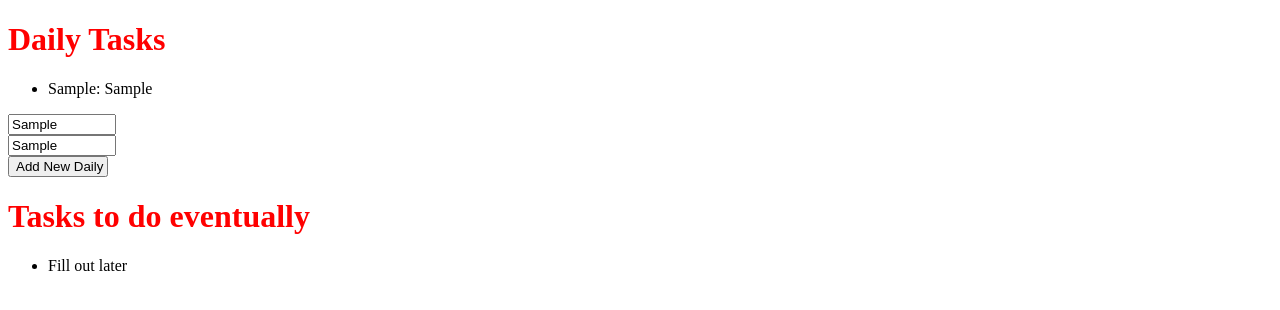
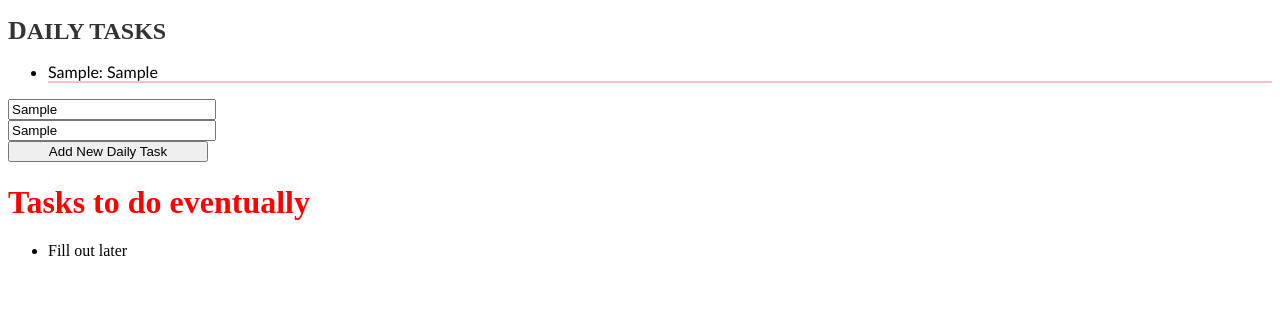
Before and after one commit to jasmine-9000/todolist-purejs, a website: page index.html in a window 1280 px wide. Both pictures are taken after typing "Sample", "Sample" into the empty fields and a click on the input "Add New Daily Task". Drawn offline with Linux system fonts and the light colour scheme; no server answers.

Commit message:
Tried to make it prettier. Added a design doc

```diff
--- a/db.json
+++ b/db.json
@@ -5,8 +5,8 @@
     "1523": "4567",
     "1524": "4567",
     "hello": "world",
-    "do dishes": "now",
-    "name": "fuck you",
+    "do dishes": "anytime",
+    "name": "Jasmine",
     "Do it now": "now now now"
   },
   "generaltasks": {
--- a/index.html
+++ b/index.html
@@ -19,7 +19,7 @@
             <input type="text" id="newdailytaskdate" placeholder="General Date...">
             <input type="submit" value="Add New Daily Task">
         </form>
-        <div class="dailytasklist">
+        <div class="generaltasklist">
         <h1>Tasks to do eventually</h1>
             <ul id="general_todolist" class="todolist">
                 <li>Fill out later</li>
--- a/styles.css
+++ b/styles.css
@@ -7,5 +7,25 @@ form.dailytaskform {
 }
 
 form.dailytaskform > * {
-    width: 100px;
+    width: 200px;
 }
+
+.dailytasklist h1 {
+    color: #333;
+    text-transform:uppercase;
+    font-size: 24px;
+    font-family:'Times New Roman', Times, serif;
+    /*'Franklin Gothic Medium', 'Arial Narrow', Arial, sans-serif;*/
+}
+.dailytasklist h1::first-letter {
+    font-size: 26px;
+}
+
+
+.dailytasklist ul.todolist {
+    color: black;
+    font-family:'Trebuchet MS', 'Lucida Sans Unicode', 'Lucida Grande', 'Lucida Sans', Arial, sans-serif
+}
+.dailytasklist ul.todolist li {
+    border-bottom: 2px solid pink;
+}
```
Also changed, not shown: designdoc.jpg (added).
